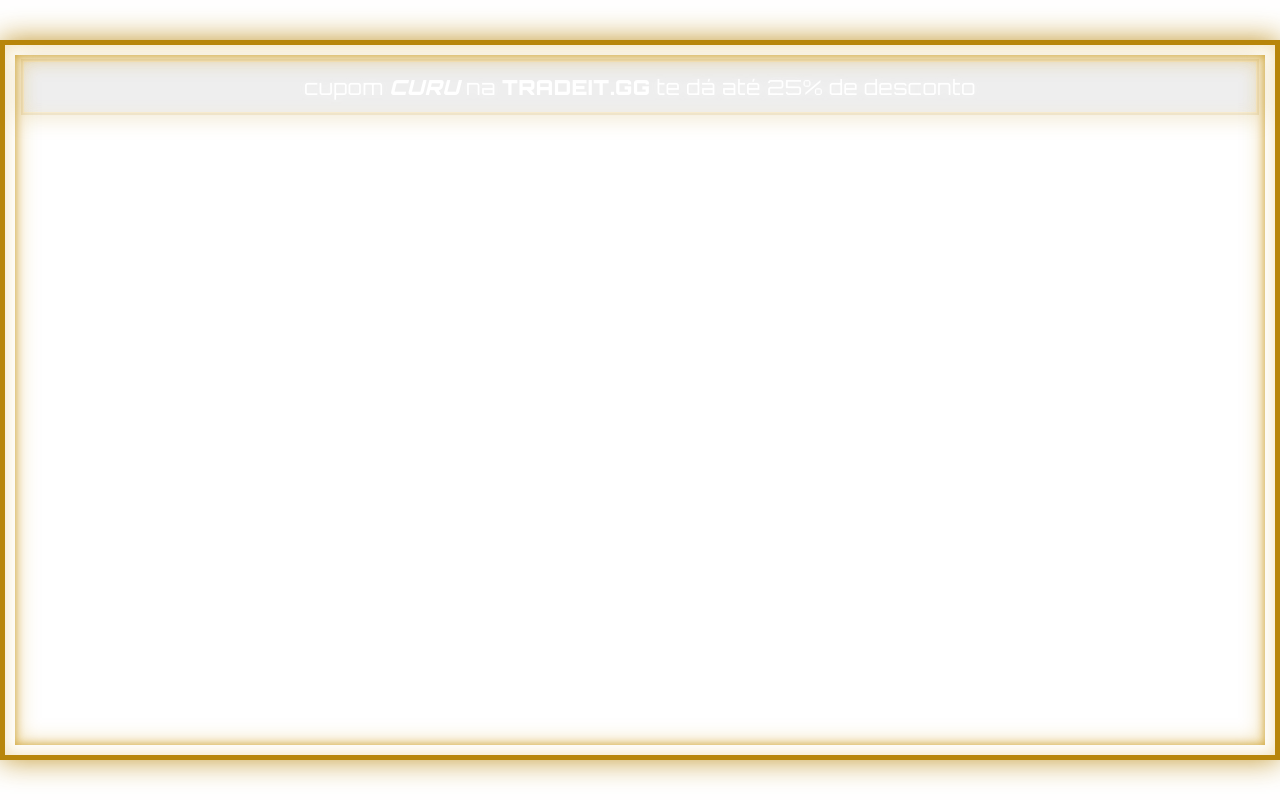
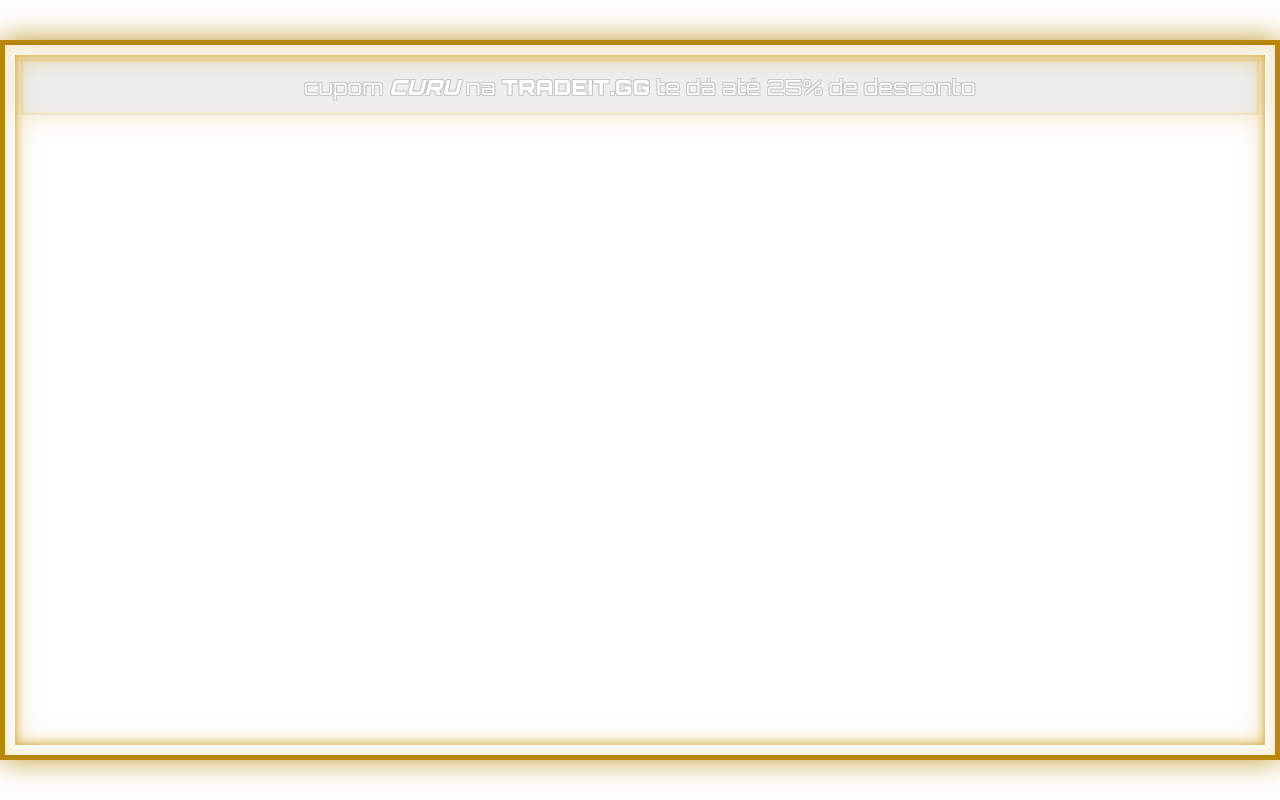
Before and after one commit to curumeister/livehudwidget, a website: page webcam-overlay.html in a window 1280 px wide. Drawn offline with Linux system fonts and the light colour scheme.

Commit message:
Update webcam-overlay.html

```diff
--- a/webcam-overlay.html
+++ b/webcam-overlay.html
@@ -3,7 +3,7 @@
 <head>
   <meta charset="UTF-8">
   <meta name="viewport" content="width=device-width, initial-scale=1.0, user-scalable=no">
-  <title>Webcam Overlay - Cupom 25%</title>
+  <title>Webcam Overlay - Cupom 25% (Contorno Preto)</title>
   <link href="https://fonts.googleapis.com/css2?family=Orbitron:wght@400;600;700;900&display=swap" rel="stylesheet">
   <style>
     * {
@@ -46,7 +46,7 @@
       z-index: 3;
     }
 
-    /* BARRA DE CUPOM – agora com altura automática para acomodar texto maior */
+    /* BARRA DE CUPOM */
     .info-bar {
       position: absolute;
       top: 16px;
@@ -91,22 +91,37 @@
       white-space: normal;
     }
 
+    /* Texto padrão com contorno preto */
     .coupon-text {
       color: #ffffff;
       font-weight: 500;
+      text-shadow:
+        -1px -1px 0 #000000,
+         1px -1px 0 #000000,
+        -1px  1px 0 #000000,
+         1px  1px 0 #000000,
+        0 0 6px rgba(255, 255, 255, 0.3);
     }
 
     .cupom-highlight {
       font-style: italic;
       font-weight: 900;
       color: #ffffff;
-      text-shadow: none;
+      text-shadow:
+        -1px -1px 0 #000000,
+         1px -1px 0 #000000,
+        -1px  1px 0 #000000,
+         1px  1px 0 #000000;
     }
 
     .tradeit-highlight {
       font-weight: 800;
       color: #ffffff;
-      text-shadow: none;
+      text-shadow:
+        -1px -1px 0 #000000,
+         1px -1px 0 #000000,
+        -1px  1px 0 #000000,
+         1px  1px 0 #000000;
     }
 
     @media (max-width: 580px) {
```
